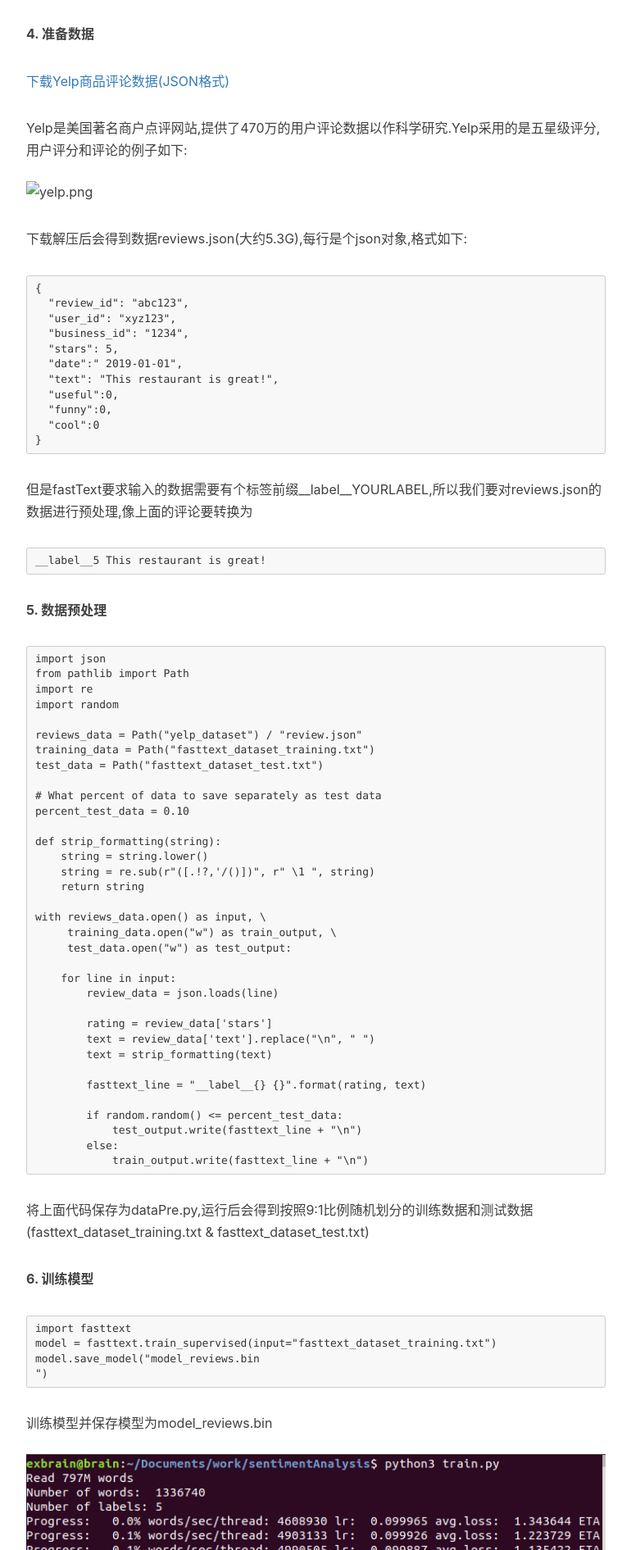
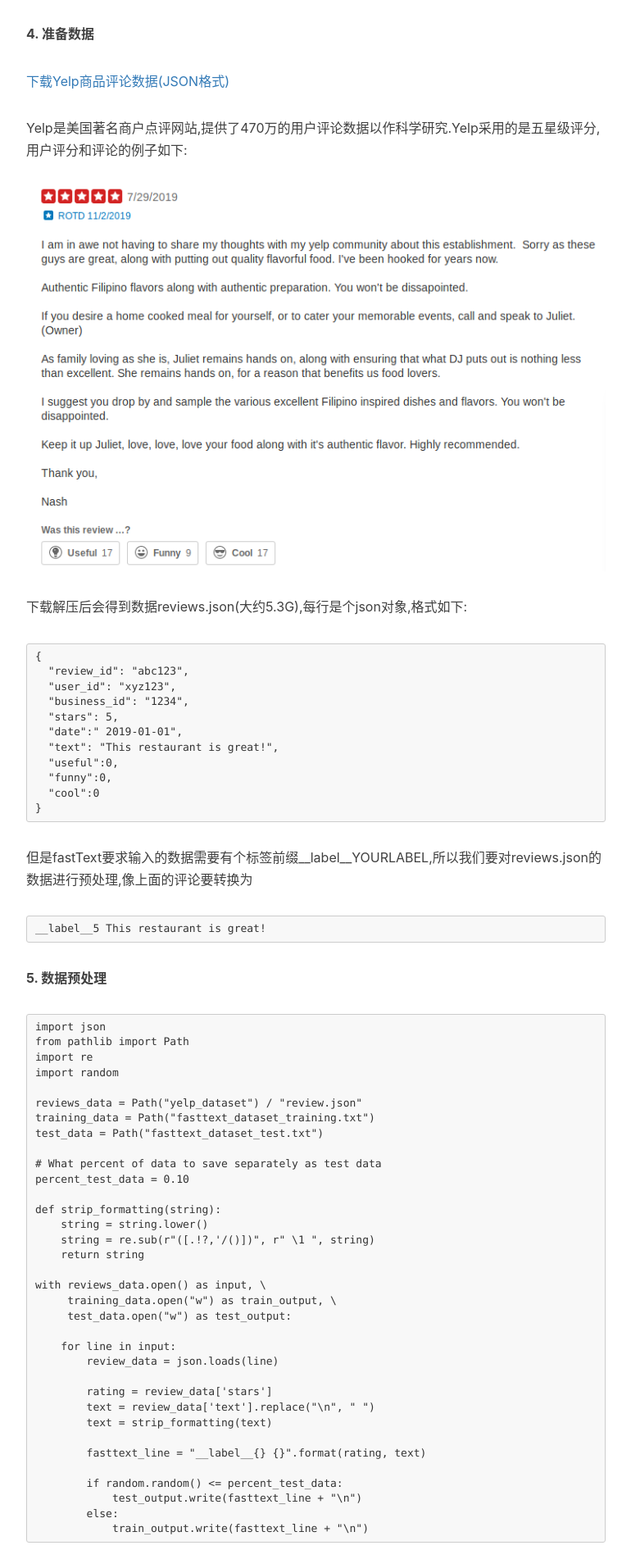
Before and after one commit to JingZHOUjinga/JingZhouJinga.github.io, a Jekyll site: the page built from _posts/2019-11-04-对商品评论进行情感分析.md, in a window 1280 px wide. Shown: the part 1108-2999 px from the top of the page at 82% size, without its empty margins (233-1003 px from the left). Built offline with Jekyll 4.4.1, drawn with Linux system fonts in a browser that asks for light colours; nearby versions of some CDN libraries; comment, search, counter and statistics services are not loaded.

Commit message:
Update 2019-11-04-对商品评论进行情感分析.md

````diff
--- a/_posts/2019-11-04-对商品评论进行情感分析.md
+++ b/_posts/2019-11-04-对商品评论进行情感分析.md
@@ -32,7 +32,7 @@
 [下载Yelp商品评论数据(JSON格式)](https://www.yelp.com/dataset/download)
 
 Yelp是美国著名商户点评网站,提供了470万的用户评论数据以作科学研究.Yelp采用的是五星级评分,用户评分和评论的例子如下:
-![yelp.png](img/20191104yelp.png)
+![yelp.png](/img/20191104yelp.png)
 
 下载解压后会得到数据reviews.json(大约5.3G),每行是个json对象,格式如下:
 ```
````
